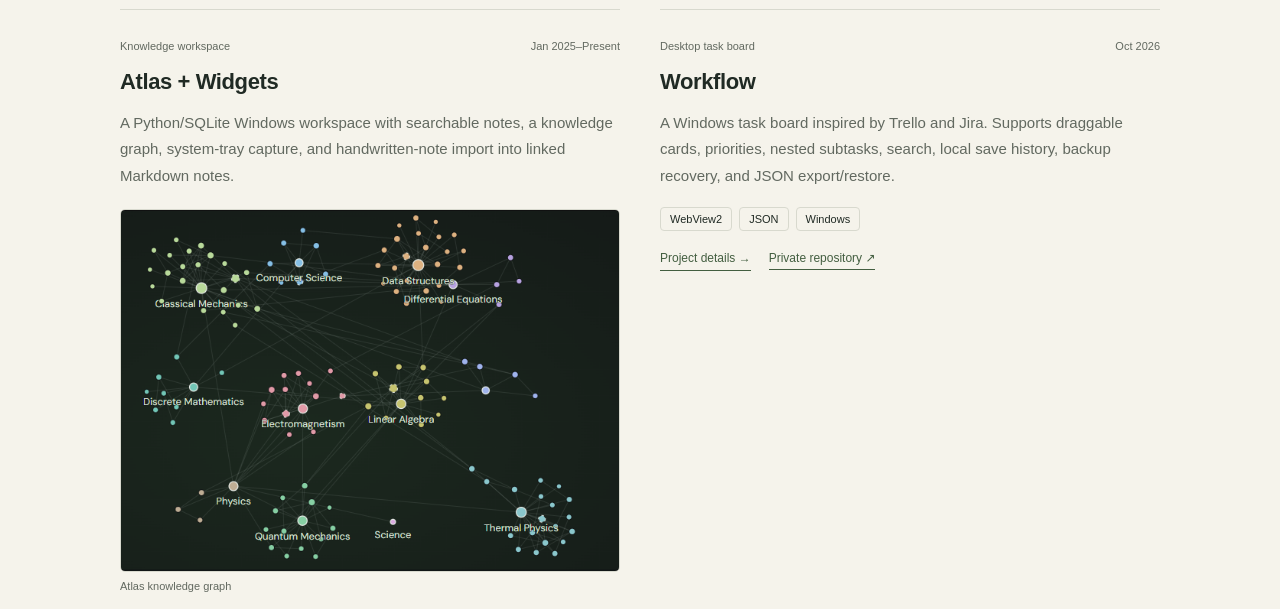
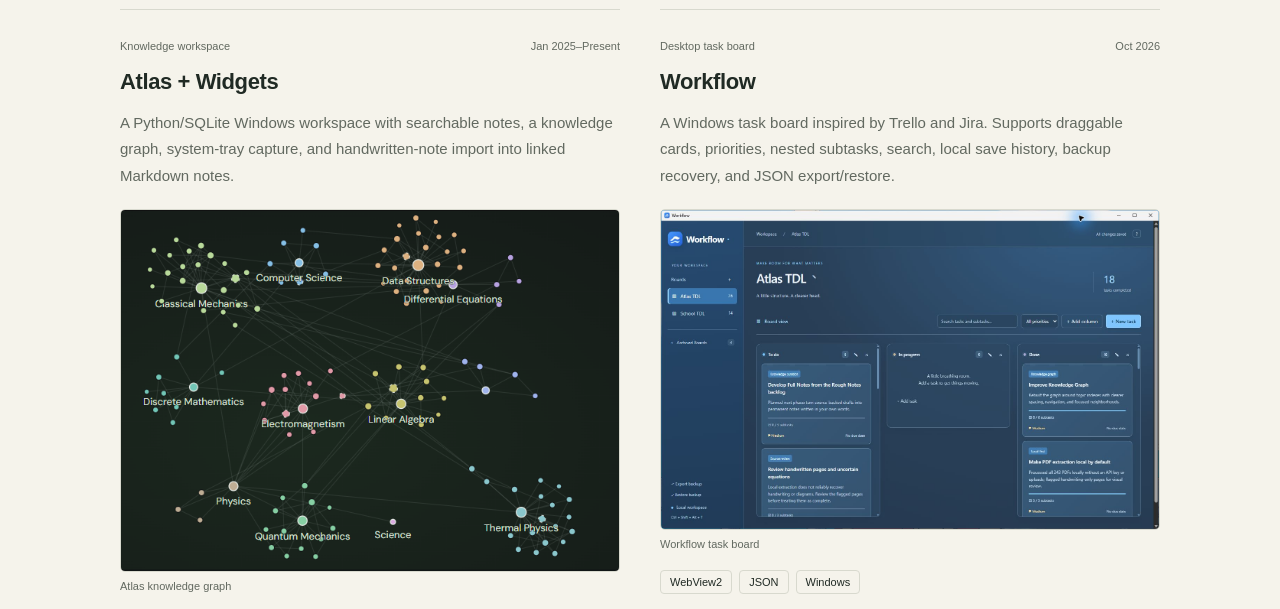
Before and after one commit to RiederH/RiederH.github.io, a plain HTML site: page capstones.html in a window 1280 px wide. Shown: the part 188-797 px from the top of the page. Drawn offline with Linux system fonts and the light colour scheme.

Commit message:
Add supplied Workflow screenshot preview

```diff
--- a/app.js
+++ b/app.js
@@ -2,7 +2,7 @@ const grid = document.querySelector('#project-grid');
 const isCapstonePage = document.body.dataset.page === 'capstones';
 const pageProjects = projects.filter(p => isCapstonePage ? p.capstone : !p.capstone);
 const tags = p => `<div class="tags">${p.tags.map(t => `<span>${t}</span>`).join('')}</div>`;
-const preview = (p, inDialog = false) => p.preview ? `<figure class="project-preview">${inDialog ? `<a href="${p.preview}" target="_blank" rel="noopener noreferrer" aria-label="Open full-size Atlas knowledge graph"><img src="${p.preview}" alt="${p.previewAlt}" width="651" height="472"></a>` : `<button class="preview-button" data-project="${p.id}" aria-label="View Atlas graph and project details"><img src="${p.preview}" alt="${p.previewAlt}" width="651" height="472" loading="lazy"></button>`}<figcaption>${p.previewCaption}</figcaption></figure>` : '';
+const preview = (p, inDialog = false) => p.preview ? `<figure class="project-preview">${inDialog ? `<a href="${p.preview}" target="_blank" rel="noopener noreferrer" aria-label="Open full-size ${p.title} screenshot"><img src="${p.preview}" alt="${p.previewAlt}" width="${p.previewWidth || 651}" height="${p.previewHeight || 472}"></a>` : `<button class="preview-button" data-project="${p.id}" aria-label="View ${p.title} screenshot and project details"><img src="${p.preview}" alt="${p.previewAlt}" width="${p.previewWidth || 651}" height="${p.previewHeight || 472}" loading="lazy"></button>`}<figcaption>${p.previewCaption}</figcaption></figure>` : '';
 function render(filter = 'All') {
   const list = pageProjects.filter(p => filter === 'All' || p.category === filter);
   grid.innerHTML = list.map(p => `<article class="card"><div class="card-meta"><span>${p.course}</span><span>${p.date}</span></div><h2><button class="title-button" data-project="${p.id}">${p.title}</button></h2><p>${p.description}</p>${preview(p)}${tags(p)}<button class="demo-launch" data-project="${p.id}">${p.capstone ? 'Project details' : 'Interactive demo'} →</button>${p.repository ? `<a class="source-link card-source" href="${p.repository}" target="_blank" rel="noopener noreferrer">Private repository ↗</a>` : ''}</article>`).join('');
--- a/projects.js
+++ b/projects.js
@@ -26,6 +26,11 @@ const projects = [
   },
   {
     "id": "workflow",
+    "preview": "assets/workflow-task-board.png",
+    "previewAlt": "Workflow desktop app showing To do, In progress, and Done columns with task cards and subtasks.",
+    "previewCaption": "Workflow task board",
+    "previewWidth": 1426,
+    "previewHeight": 913,
     "repository": "https://github.com/RiederH/Project-Workflow",
     "capstone": true,
     "title": "Workflow",
```
Also changed, not shown: capstones.html (+1 -1 lines), index.html (+1 -1 lines), assets/workflow-task-board.png (added).
